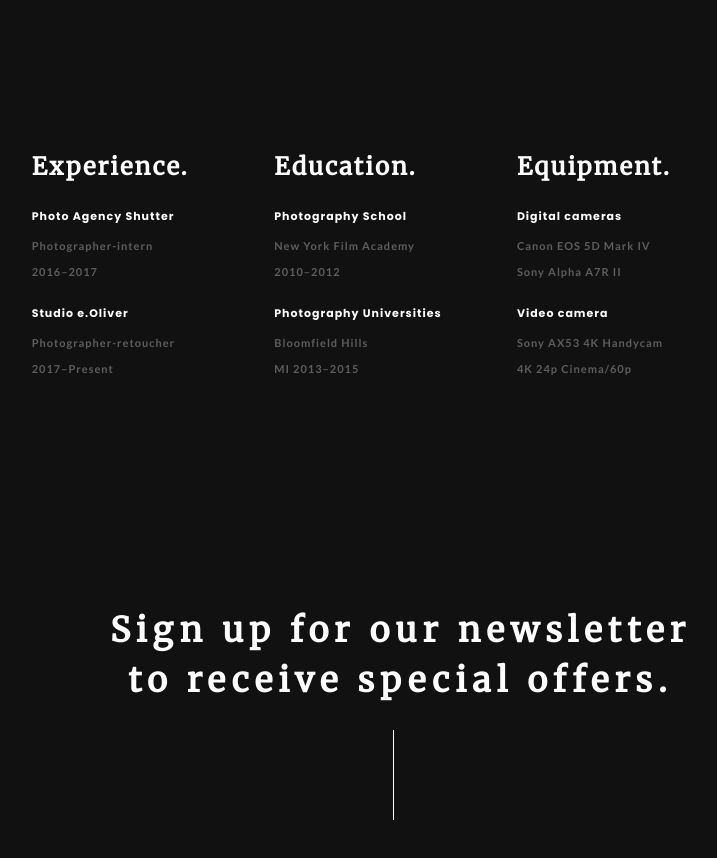
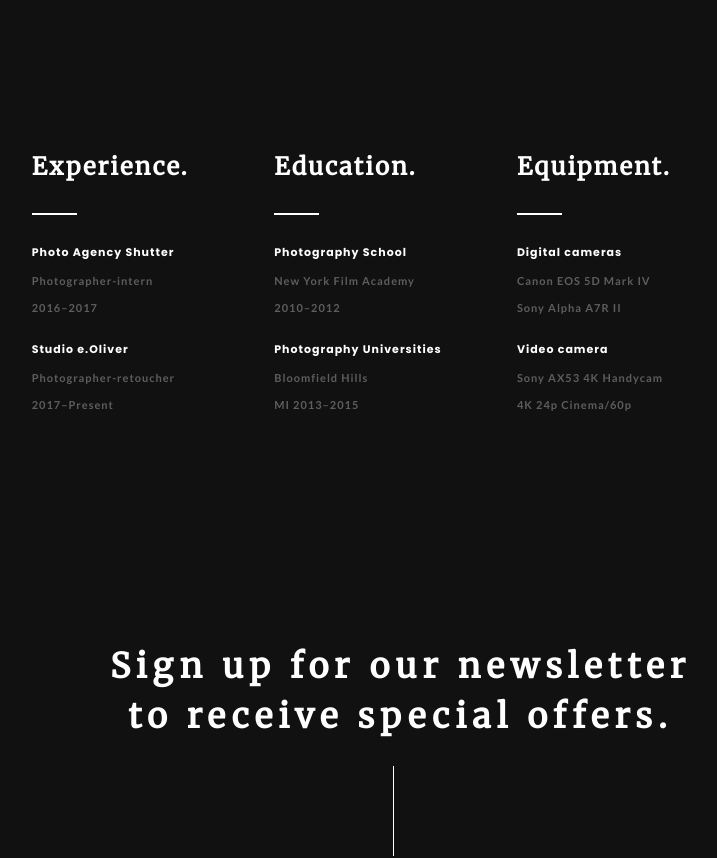
Before and after one commit to dalejodc/frontend-test, an Angular app: page /about in a window 1280 px wide. Shown: the part 2260-3118 px from the top of the page, without its empty margins (240-957 px from the left). Built offline with nearby package versions, Linux system fonts and the light colour scheme.

Commit message:
Line divider

```diff
--- a/src/app/components/about/about.component.css
+++ b/src/app/components/about/about.component.css
@@ -153,10 +153,18 @@ img{
     letter-spacing: 1px;
 }
 
-
 .summary-description{
     color:#5E5E5E;
     font-weight: 600;
     font-size: 11px;
     letter-spacing: 1px;
 }
+
+.line {
+    border-top: 2px solid white;
+    left:0%;
+    width: 45px;
+    margin-top: 30px;
+    margin-bottom: 30px;
+    position: relative;
+}
--- a/src/app/components/about/about.component.html
+++ b/src/app/components/about/about.component.html
@@ -106,8 +106,9 @@
     <div class="ui grid" style="margin-top: 250px;">
         <div class="three wide computer column "></div>
         <!-- First Summary -->
-        <div class="three wide computer column summary-box">
+        <div class="sixteen wide tablet three wide computer column summary-box">
             <h2 class="summary-category">Experience.</h2>
+            <div class="line"></div>
             <h3 class="summary-title">Photo Agency Shutter</h3>
             <p class="summary-description">Photographer-intern</p>
             <p class="summary-description">2016–2017</p>
@@ -117,8 +118,9 @@
             <p class="summary-description">2017–Present</p>
         </div>
           <!-- Second Summary -->
-        <div class="three wide computer column summary-box">
+        <div class="sixteen wide tablet three wide computer column summary-box">
             <h2 class="summary-category">Education.</h2>
+            <div class="line"></div>
             <h3 class="summary-title">Photography School</h3>
             <p class="summary-description">New York Film Academy </p>
             <p class="summary-description">2010–2012</p>
@@ -128,8 +130,9 @@
             <p class="summary-description">MI 2013–2015</p>
         </div>
           <!-- Third Summary -->
-        <div class="three wide computer column summary-box">
+        <div class="sixteen wide tablet three wide computer column summary-box">
             <h2 class="summary-category">Equipment.</h2>
+            <div class="line"></div>
             <h3 class="summary-title">Digital cameras</h3>
             <p class="summary-description">Canon EOS 5D Mark IV</p>
             <p class="summary-description">Sony Alpha A7R II</p>
```
